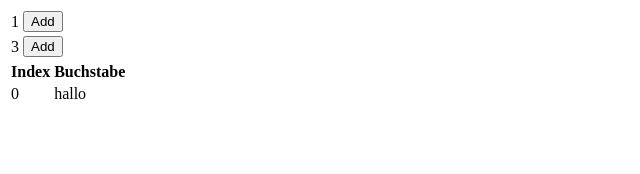
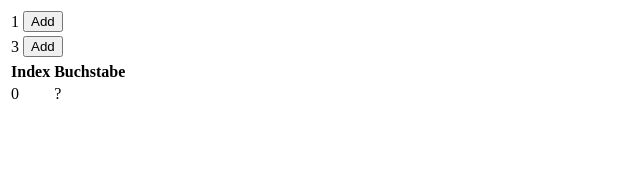
Before and after one commit to Drakontheripper/FUN-Project, an Angular app in the folder FUN-app/: page / in a window 1280 px wide. Shown: the top 174 px of the page, without its empty margins (0-640 px from the left). Built offline with nearby package versions, Linux system fonts and the light colour scheme.

Commit message:
Alphabet

```diff
--- a/FUN-app/src/app/app.component.html
+++ b/FUN-app/src/app/app.component.html
@@ -23,10 +23,10 @@
         Buchstabe
       </th>
     </tr>
-    <tr *ngFor="let count of counter">
-      <td>{{ count }}</td>
+    <tr *ngFor="let index of alphabet">
+      <td>{{ index.num }}</td>
       <td>
-       hallo
+       {{ index.letter }}
       </td>
     </tr>
   </table>
--- a/FUN-app/src/app/app.component.ts
+++ b/FUN-app/src/app/app.component.ts
@@ -7,16 +7,26 @@ import { Component } from '@angular/core';
 })
 export class AppComponent {
   title = 'FUN-app';
-  counter: number[];
-  index: number;
+  i: number = 1;
+  alphabet: {
+    num: number,
+    letter: string
+  }[];
+  //index: number;
 
   constructor(){
-    this.index = 0;
-    this.counter = [this.index];
+    this.alphabet = [{num: 0, letter: '?'}];
   }
-
   public onClick(): void {
-    this.index = this.index + 1;
-    this.counter.push(this.index);
-  }
+    let fullAlphabet: string[] = ["?","a","b","c","d","e","f","g","h","i","j","k","l","m","n","o","p","q","r","s","t","u","v","w","x","y","z"];
+    if(this.i < fullAlphabet.length){
+      this.alphabet.push({num: this.i, letter: fullAlphabet[this.i]});
+      this.i = this.i + 1;
+    } else if(this.i === fullAlphabet.length){
+      this.alphabet.push({num: 204, letter: "Error"});
+      this.i = this.i + 1;
+    }
+   // this.index = this.index + 1;
+  //  this.counter.push(this.index);
 }
+}
```
